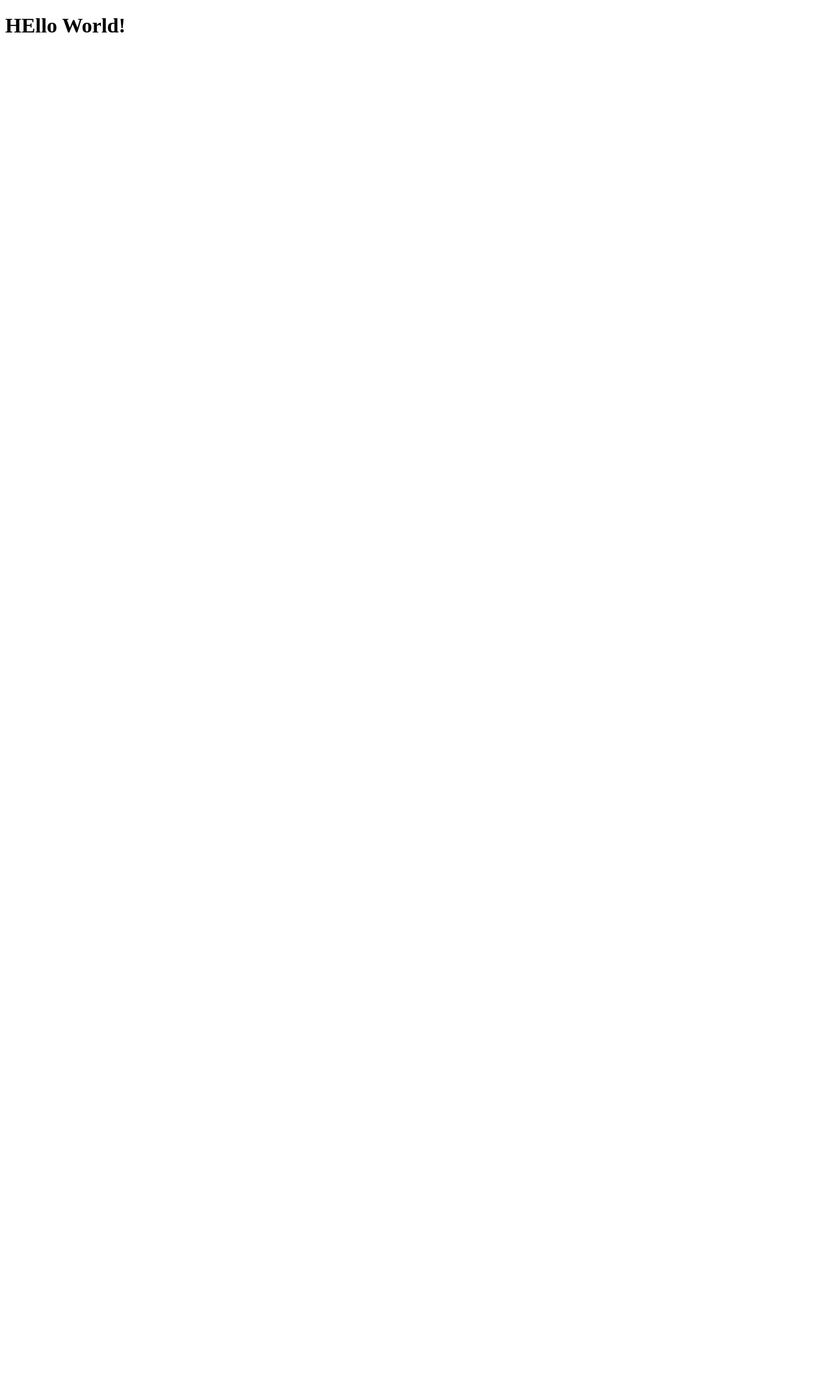
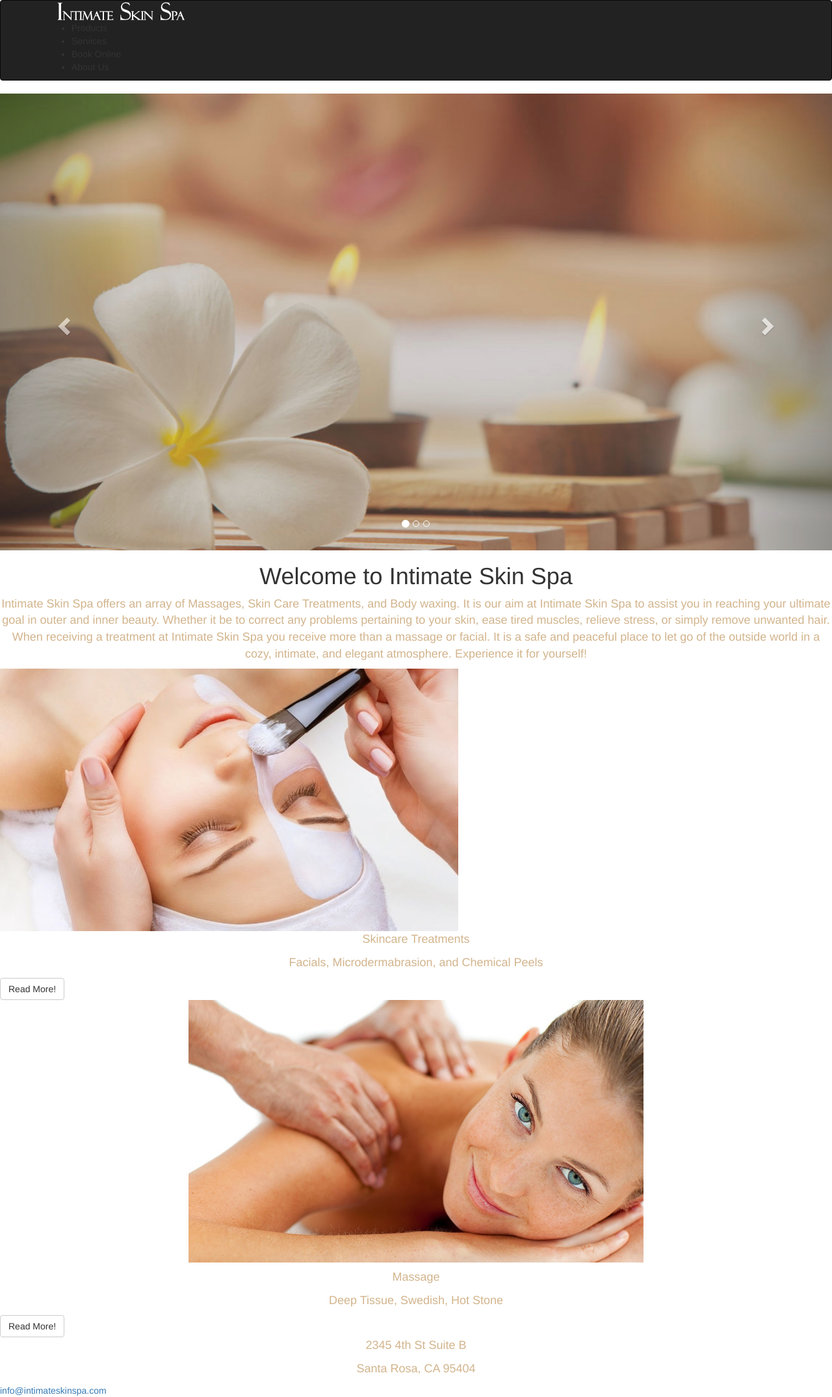
Before and after one commit to tylerprobst/intima, a Flask app: page / in a window 1280 px wide. Before the commit the page is almost empty. Shown: the whole page at 65% size. Before the commit the page ends 50 px from the top, so only its background shows below. Run offline with Flask 2, Linux system fonts and the light colour scheme; parts of the project's set-up code (start-up, migrations or seed data) failed here and were passed over; some libraries are stand-ins or nearby versions.

Commit message:
adds carousel and some content

```diff
--- a/application.py
+++ b/application.py
@@ -7,5 +7,13 @@ application.config.from_object('config')
 def index():
 	return render_template('index.html')
 
+@application.route('/assets/<path:path>')
+def assets(path):
+	return send_from_directory('assets', path)
+
+@application.route('/uploads/<path:path>')
+def uploads(path):
+	return send_from_directory('uploads', path)
+
 if __name__ =='__main__':
 	application.run()
--- /dev/null
+++ b/assets/index.css
@@ -0,0 +1,19 @@
+h1 {
+	text-align: center;
+	font-size: 30px;
+}
+p {
+	font-size: 18px;
+	color: 	#D2B48C;
+	text-align: center;
+}
+
+p::before {
+	background-color: red;
+}
+
+img.carousel {
+	width: 100%;
+}
+#navbar {
+}
--- a/templates/index.html
+++ b/templates/index.html
@@ -1,4 +1,44 @@
 {% extends "layout.html" %}
 {% block body %}
-<p>HOMEPAGE!</p>
+<div id="myCarousel" class="carousel slide" data-ride="carousel">
+	<ol class="carousel-indicators">
+	    <li data-target="#myCarousel" data-slide-to="0" class="active"></li>
+	    <li data-target="#myCarousel" data-slide-to="1"></li>
+	    <li data-target="#myCarousel" data-slide-to="2"></li>
+    </ol>
+
+    <div class="carousel-inner" role="listbox">
+    	<div class="item active">
+      		<img class="carousel" src="assets/hair-removal-waxing1.jpg" alt="Chania" height="10%">
+    	</div>
+    	<div class="item">
+      		<img class="carousel" src="assets/massage-treatment1.jpg" alt="Chania" height="10%">
+    	</div>
+    	<div class="item">
+      		<img class="carousel" src="assets/skincare-treatment.jpg" alt="Chania">
+    	</div>
+    </div>
+
+    <a class="left carousel-control" href="#myCarousel" role="button" data-slide="prev">
+    	<span class="glyphicon glyphicon-chevron-left" aria-hidden="true"></span>
+    	<span class="sr-only">Previous</span>
+  	</a>
+  	<a class="right carousel-control" href="#myCarousel" role="button" data-slide="next">
+    	<span class="glyphicon glyphicon-chevron-right" aria-hidden="true"></span>
+    	<span class="sr-only">Next</span>
+  	</a>
+</div>
+<h1>Welcome to Intimate Skin Spa</h1>
+<p>Intimate Skin Spa offers an array of Massages, Skin Care Treatments, and Body waxing. It is our aim at Intimate Skin Spa to assist you in reaching your ultimate goal in outer and inner beauty. Whether it be to correct any problems pertaining to your skin, ease tired muscles, relieve stress, or simply remove unwanted hair. When receiving a treatment at Intimate Skin Spa you receive more than a massage or facial. It is a safe and peaceful place to let go of the outside world in a cozy, intimate, and elegant atmosphere. Experience it for yourself!</p>
+<img src="assets/facial-treatment.jpg">
+<p>Skincare Treatments</p>
+<p>Facials, Microdermabrasion, and Chemical Peels</p>
+<button class="btn btn-default">Read More!</button>
+<p><img src="assets/masage-lower.jpg"></p>
+<p>Massage</p>
+<p>Deep Tissue, Swedish, Hot Stone</p>
+<button class="btn btn-default">Read More!</button>
+<p>2345 4th St Suite B</p>
+<p>Santa Rosa, CA 95404</p>
+<a href="mailto:info@intimateskinspa.com">info@intimateskinspa.com</a>
 {% endblock %}
--- a/templates/layout.html
+++ b/templates/layout.html
@@ -1,8 +1,26 @@
 <!doctype html>
 <html>
 	<head>
+		<meta charset="utf-8">
+  		<meta name="viewport" content="width=device-width, initial-scale=1">
+		<link rel="stylesheet" href="/assets/index.css"/>
+		<link rel="stylesheet" href="http://maxcdn.bootstrapcdn.com/bootstrap/3.3.5/css/bootstrap.min.css">
+  		<script src="https://ajax.googleapis.com/ajax/libs/jquery/1.11.3/jquery.min.js"></script>
+  		<script src="http://maxcdn.bootstrapcdn.com/bootstrap/3.3.5/js/bootstrap.min.js"></script>
+		{% block head %}{% endblock %}
 	</head>
 	<body>
-		<h1>HEllo World!</h1>
+		<nav class="navbar navbar-inverse">
+			<div class="container">
+				<img src="/assets/intimate-skin-spa-logo.png">
+				<ul>
+					<li>Products</li>
+					<li>Services</li>
+					<li>Book Online</li>
+					<li>About Us</li>
+				</ul>
+			</div>
+		</nav>
+		{% block body %}{% endblock %}
 	</body>
 </html>
```
Also changed, not shown: assets/facial-treatment.jpg (added), assets/hair-removal-waxing.jpg (added), assets/hair-removal-waxing1.jpg (added), assets/intimate-skin-spa-logo.png (added), assets/masage-lower.jpg (added), assets/massage-treatment.jpg (added), assets/massage-treatment1.jpg (added), assets/skincare-treatment.jpg (added).
